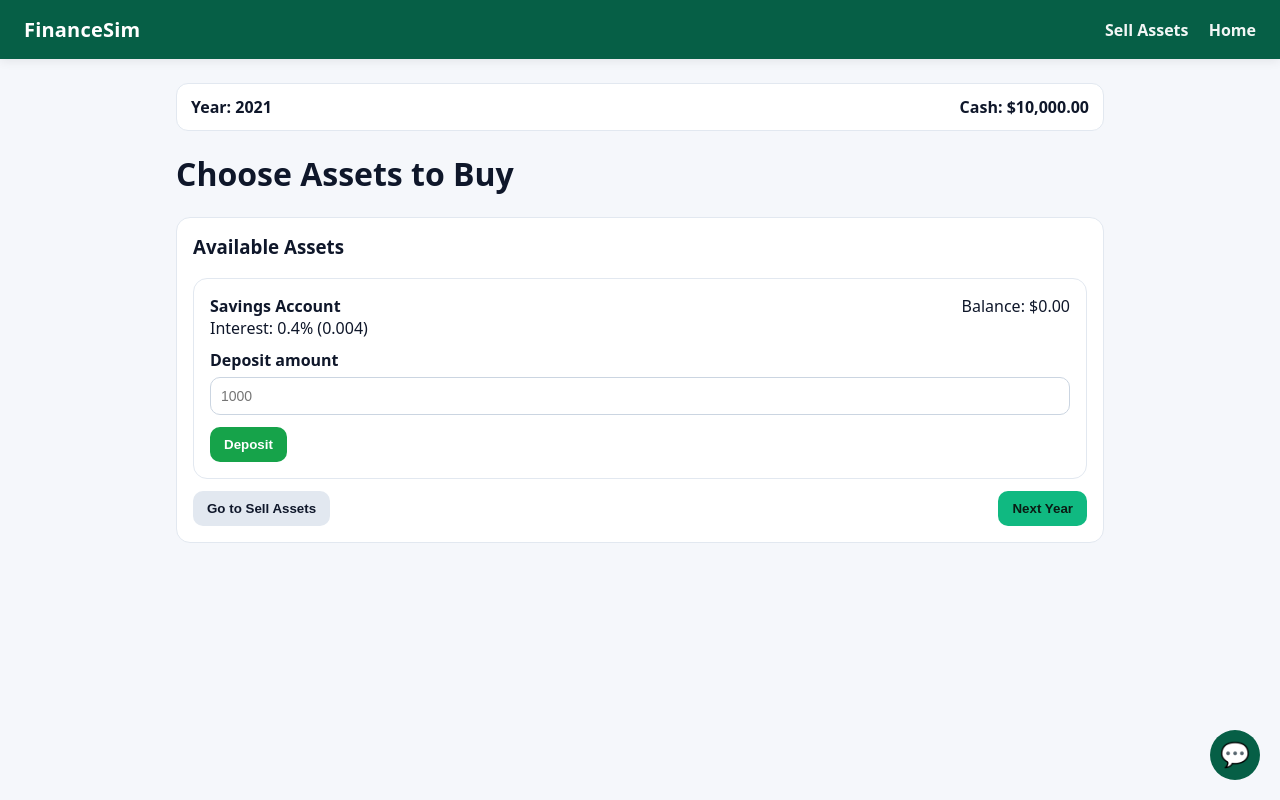
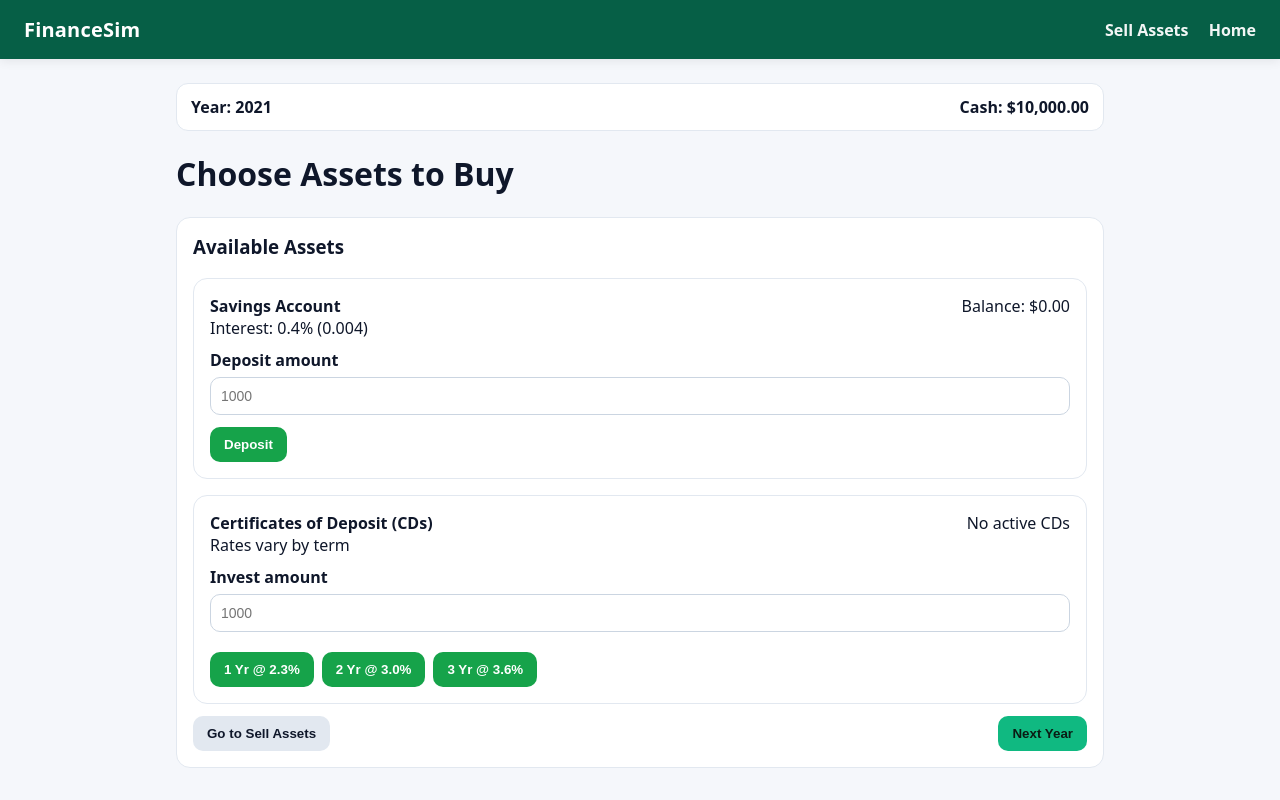
Before and after one commit to PulsarSight/2025UMBCHACK, a website: page buyPage.html in a window 1280 px wide. Both pictures are taken after a click on the button "Next Year". Drawn offline with Linux system fonts and the light colour scheme.

Commit message:
Update buyPage.html

```diff
--- a/buyPage.html
+++ b/buyPage.html
@@ -27,7 +27,7 @@
     <div class="panel">
       <h3 style="margin-top:0;">Available Assets</h3>
 
-      <!-- Asset: Savings Account (list item) -->
+      <!-- Asset: Savings Account -->
       <div class="panel" style="margin-top:8px;">
         <div class="row" style="justify-content:space-between; align-items: baseline;">
           <div>
@@ -50,6 +50,27 @@
         </div>
       </div>
 
+      <!-- Asset: Certificates of Deposit -->
+      <div class="panel" style="margin-top:16px;">
+        <div class="row" style="justify-content:space-between; align-items: baseline;">
+          <div>
+            <strong>Certificates of Deposit (CDs)</strong>
+            <div class="muted">Rates vary by term</div>
+          </div>
+          <div>
+            <span id="cdSummary">No active CDs</span>
+          </div>
+        </div>
+
+        <div class="stack" style="margin-top:10px;">
+          <div class="field">
+            <label for="cdAmount"><strong>Invest amount</strong></label>
+            <input id="cdAmount" type="number" class="input" placeholder="1000" />
+          </div>
+          <div id="cdOptions" class="row" style="flex-wrap: wrap; gap: 8px; margin-top:8px;"></div>
+        </div>
+      </div>
+
       <div class="row" style="justify-content:space-between; margin-top:12px;">
         <button class="btn btn-secondary" onclick="window.location.href='sell.html'">Go to Sell Assets</button>
         <button id="next-year-btn" class="btn btn-primary" onclick="nextYear()">Next Year</button>
@@ -57,50 +78,68 @@
     </div>
   </div>
 
-  <!-- Chat widget -->
-  <button id="chat-toggle" title="Chat with AI">💬</button>
-  <div id="chat-popup" aria-live="polite" style="display:none">
-    <div id="chat-header">
-      <span>FinanceSim – AI Help</span>
-      <button id="chat-close" aria-label="Close chat">×</button>
-    </div>
-    <div id="chat-box"></div>
-    <div id="chat-input-row">
-      <input id="user-input" type="text" placeholder="Ask about inflation, APY, dividends…" />
-      <button id="send-btn">Send</button>
-    </div>
-  </div>
-
   <script>
-    // ======= State & persistence =======
-    const interestRate = 0.004; // 0.4% per year
+    // ======= State =======
+    const savingsRate = 0.004; // 0.4% yearly
     let currentYear = 2020;
     let cash = 10000;
     let savings = 0;
+    let cds = []; // {amount, rate, yearsLeft, maturityYear}
 
-    function formatMoney(val) {
-      return (val ?? 0).toLocaleString(undefined, { minimumFractionDigits: 2, maximumFractionDigits: 2 });
-    }
+    // CD rates by year
+    const cdRates = {
+      2020: {1: 0.02, 2: 0.025, 3: 0.03, 5: 0.044},
+      2021: {1: 0.023, 2: 0.03, 3: 0.036},
+      2022: {1: 0.026, 2: 0.033, 3: 0.04},
+      2023: {1: 0.029, 2: 0.037},
+      2024: {1: 0.036}
+    };
+
+    // ======= Persistence =======
     function loadData() {
-      const storedCash = localStorage.getItem("balance");
-      const storedSavings = localStorage.getItem("savings");
-      const storedYear = localStorage.getItem("year");
-      cash = storedCash ? parseFloat(storedCash) : 10000;
-      savings = storedSavings ? parseFloat(storedSavings) : 0;
-      currentYear = storedYear ? parseInt(storedYear) : 2020;
+      cash = parseFloat(localStorage.getItem("balance")) || 10000;
+      savings = parseFloat(localStorage.getItem("savings")) || 0;
+      currentYear = parseInt(localStorage.getItem("year")) || 2020;
+      cds = JSON.parse(localStorage.getItem("cds") || "[]");
     }
     function saveData() {
       localStorage.setItem("balance", cash);
       localStorage.setItem("savings", savings);
       localStorage.setItem("year", currentYear);
+      localStorage.setItem("cds", JSON.stringify(cds));
     }
 
     // ======= UI =======
+    function formatMoney(val) {
+      return (val ?? 0).toLocaleString(undefined, { minimumFractionDigits: 2, maximumFractionDigits: 2 });
+    }
     function updateUI() {
       document.getElementById("year").textContent = currentYear;
       document.getElementById("cash").textContent = formatMoney(cash);
       document.getElementById("savings").textContent = formatMoney(savings);
 
+      // Render CD buttons
+      const cdOpts = cdRates[currentYear] || {};
+      const cdOptionsDiv = document.getElementById("cdOptions");
+      cdOptionsDiv.innerHTML = "";
+      for (const [term, rate] of Object.entries(cdOpts)) {
+        const btn = document.createElement("button");
+        btn.className = "btn btn-success";
+        btn.textContent = `${term} Yr @ ${(rate*100).toFixed(1)}%`;
+        btn.onclick = () => investCD(term, rate);
+        cdOptionsDiv.appendChild(btn);
+      }
+
+      // CD summary
+      if (cds.length === 0) {
+        document.getElementById("cdSummary").textContent = "No active CDs";
+      } else {
+        document.getElementById("cdSummary").innerHTML = cds.map(cd =>
+          `Current Balance: $${formatMoney(cd.amount)} | Mature Year: ${cd.maturityYear}`
+        ).join("<br>");
+      }
+
+      // Next year button
       const nextBtn = document.getElementById("next-year-btn");
       if (currentYear >= 2025) {
         nextBtn.textContent = "Review Final Assets";
@@ -123,19 +162,46 @@
       updateUI();
     }
 
+    function investCD(term, rate) {
+      const amount = parseFloat(document.getElementById("cdAmount").value);
+      if (isNaN(amount) || amount <= 0) return;
+      if (amount > cash) { alert("Not enough cash!"); return; }
+      cash -= amount;
+      cds.push({
+        amount,
+        rate,
+        yearsLeft: parseInt(term),
+        maturityYear: currentYear + parseInt(term)
+      });
+      saveData();
+      document.getElementById("cdAmount").value = "";
+      updateUI();
+    }
+
     function nextYear() {
       if (currentYear >= 2025) return;
       currentYear++;
-      // apply interest to savings
-      savings += savings * interestRate;
+
+      // Savings interest
+      savings *= (1 + savingsRate);
+
+      // Handle CDs (compound annually)
+      cds.forEach(cd => {
+        cd.amount *= (1 + cd.rate); // compound interest yearly
+        cd.yearsLeft -= 1;
+        if (cd.yearsLeft === 0) {
+          cash += cd.amount; // matured CD returns to cash
+        }
+      });
+      cds = cds.filter(cd => cd.yearsLeft > 0);
+
       saveData();
       updateUI();
     }
 
-    // init
-    loadData(); updateUI();
+    // ======= Init =======
+    loadData();
+    updateUI();
   </script>
-
-  <script src="aiJavascript.js" defer></script>
 </body>
 </html>
```
